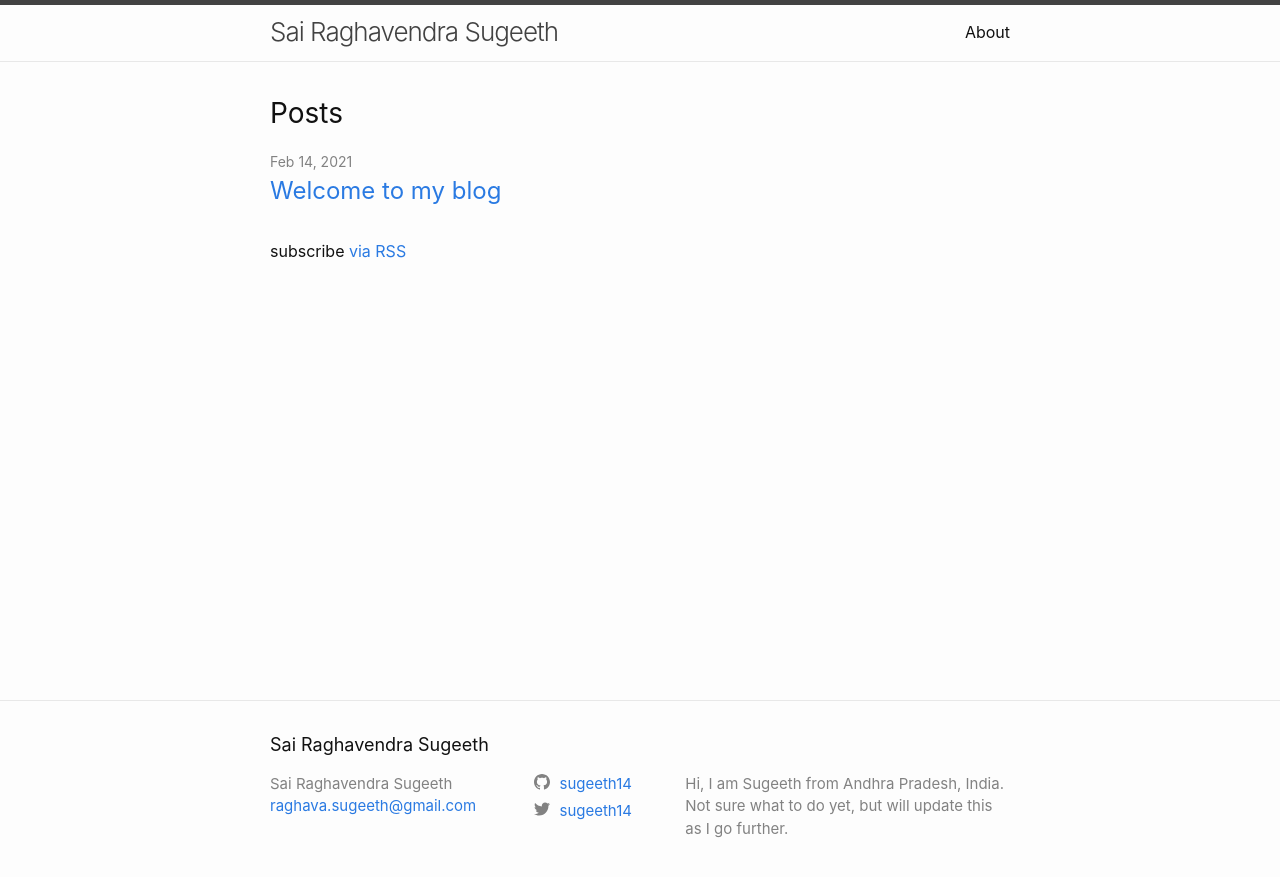
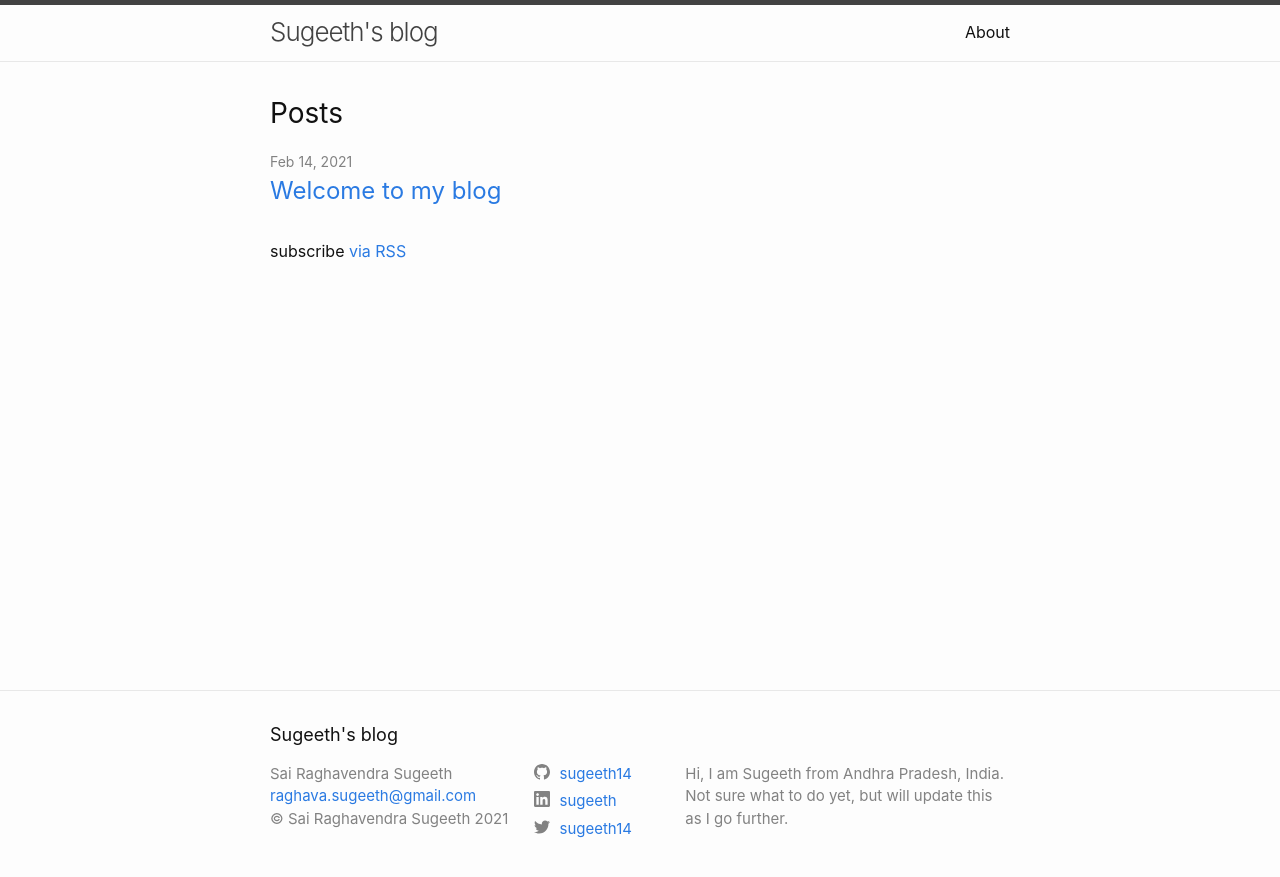
Before and after one commit to sugeeth14/sugeeth14.github.io, a Jekyll site: the page built from index.markdown, in a window 1280 px wide. Shown: the top 877 px of the page. Built offline with Jekyll 4.4.1, drawn with Linux system fonts in a browser that asks for light colours.

Commit message:
Added copyright and linkedin

```diff
--- a/_config.yml
+++ b/_config.yml
@@ -18,7 +18,7 @@
 # You can create any custom variable you would like, and they will be accessible
 # in the templates via {{ site.myvariable }}.
 
-title: Sai Raghavendra Sugeeth
+title: Sugeeth's blog
 email: raghava.sugeeth@gmail.com
 description: >- # this means to ignore newlines until "baseurl:"
   Hi, I am Sugeeth from Andhra Pradesh, India. Not sure what to do yet, but will update this as I go further.
@@ -26,6 +26,13 @@ baseurl: "" # the subpath of your site, e.g. /blog
 url: "https://sugeeth14.github.io" # the base hostname & protocol for your site, e.g. http://example.com
 twitter_username: sugeeth14
 github_username:  sugeeth14
+
+# These are the fields added available by default in jekyll.
+author: Sai Raghavendra Sugeeth
+linkedin_username: sugeeth
+
+# Fields created which are not present by default
+copyright: "Sai Raghavendra Sugeeth"
 
 # Build settings
 # Removed minima theme and now overriding the theme with a regular theme.
--- a/_includes/footer.html
+++ b/_includes/footer.html
@@ -18,6 +18,9 @@
             {%- if site.email -%}
             <li><a class="u-email" href="mailto:{{ site.email }}">{{ site.email }}</a></li>
             {%- endif -%}
+            {%- if site.copyright -%}
+            <li>&copy; {{ site.copyright }} {{ 'now' | date: "%Y" }}</li>
+            {%- endif -%}
         </ul>
       </div>
 
```
